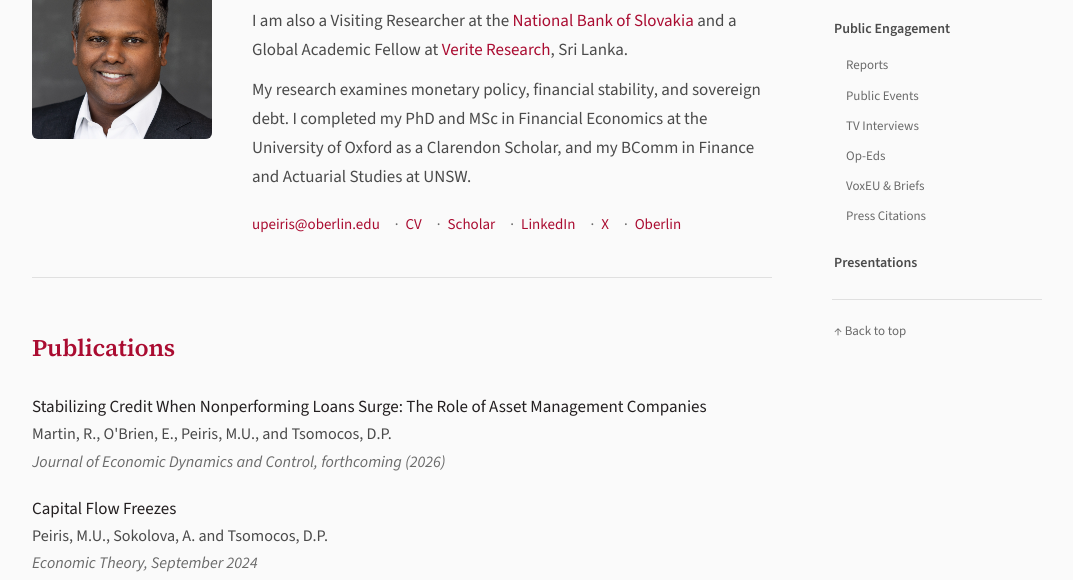
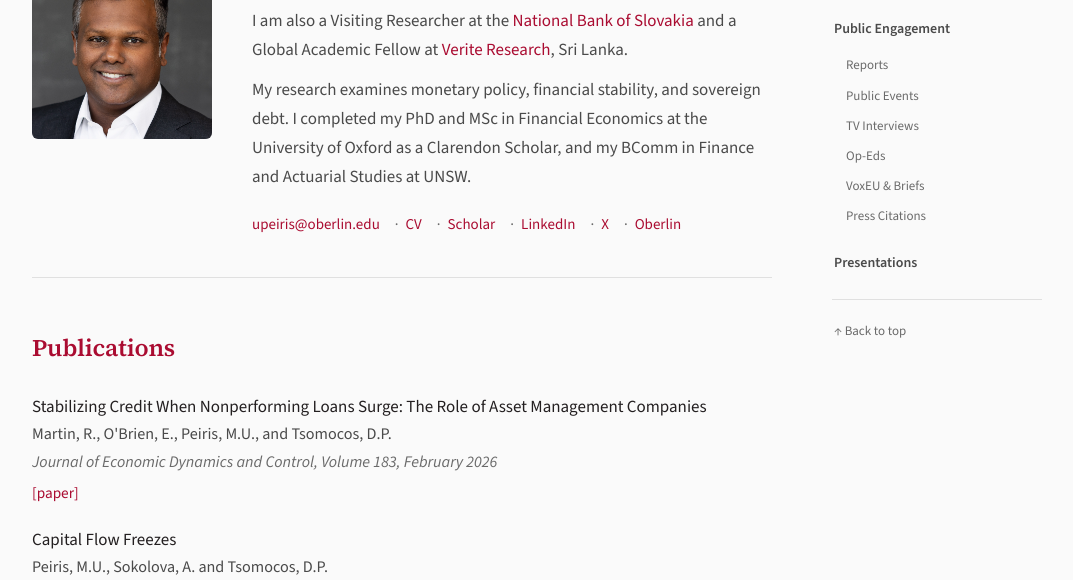
Before and after one commit to MUdaraPeiris/MUdaraPeiris.github.io, a plain HTML site: page index.html in a window 1280 px wide. Shown: the part 199-779 px from the top of the page, without its empty margins (32-1105 px from the left). Drawn offline with nearby package versions, Linux system fonts and the light colour scheme.

Commit message:
Update index.html

```diff
--- a/index.html
+++ b/index.html
@@ -417,7 +417,11 @@
                     <li>
                         <span class="pub-title">Stabilizing Credit When Nonperforming Loans Surge: The Role of Asset Management Companies</span><br>
                         <span class="pub-authors">Martin, R., O'Brien, E., Peiris, M.U., and Tsomocos, D.P.</span><br>
-                        <span class="pub-venue">Journal of Economic Dynamics and Control, forthcoming (2026)</span>
+                        <span class="pub-venue">Journal of Economic Dynamics and Control, Volume 183, February 2026</span>
+                        <div class="pub-links">
+                            <a href="https://www.sciencedirect.com/science/article/pii/S0165188925002155?dgcid=author">paper</a>
+                        </div>
+
                     </li>
 
                     <li>
```
